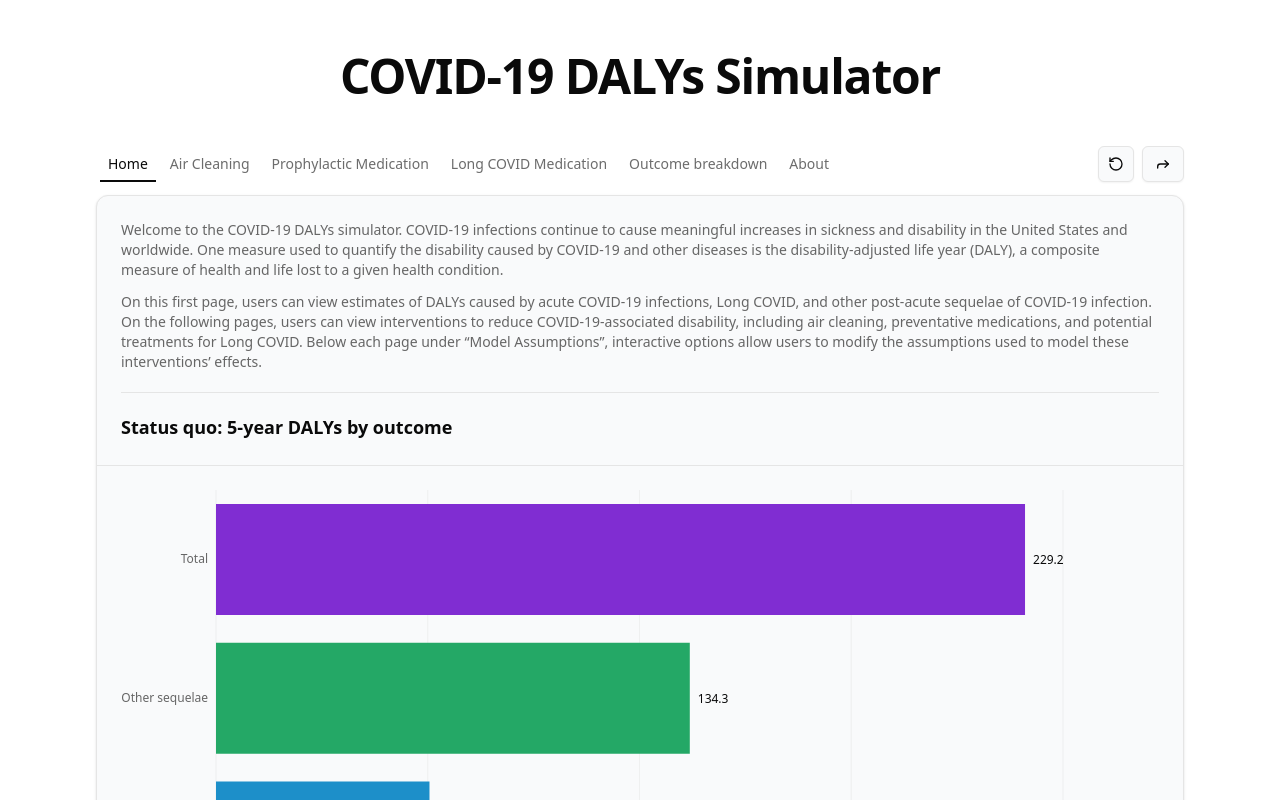
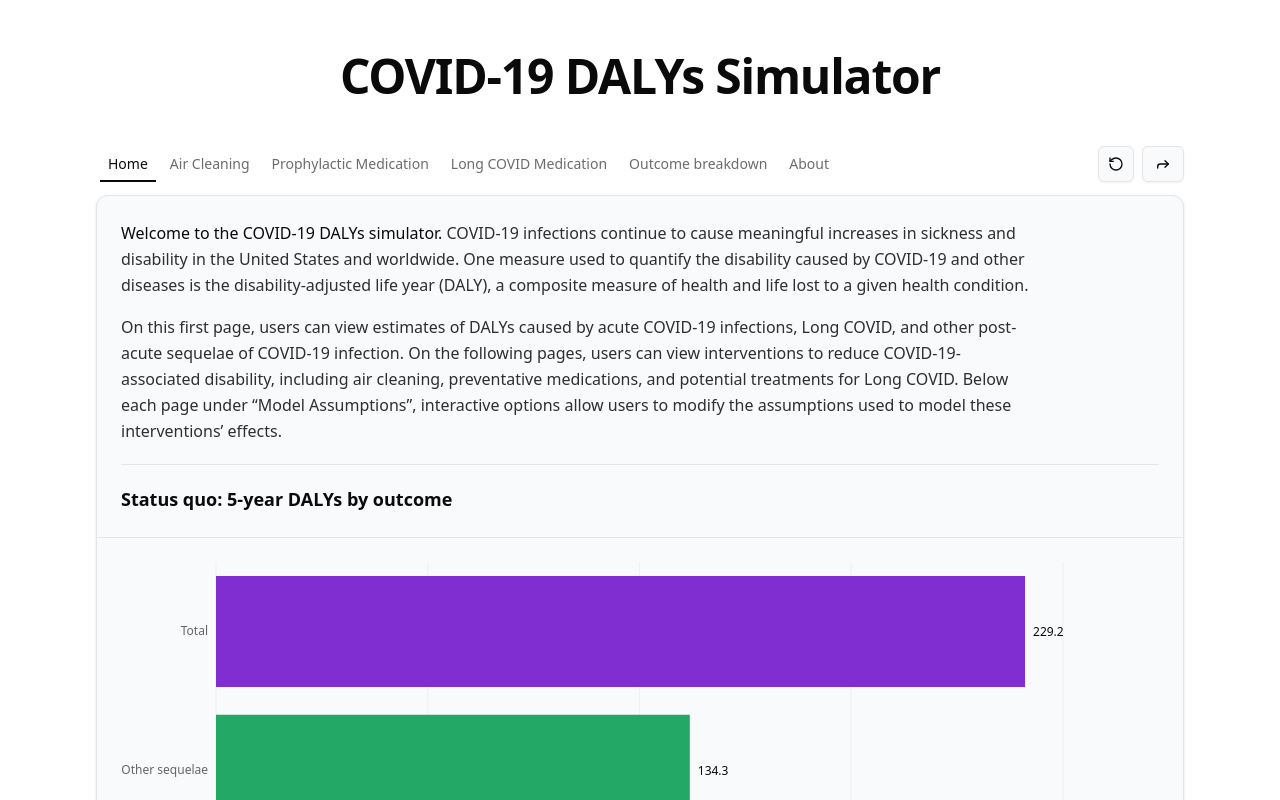
Before and after one commit to DevinCLane/long-covid-dalys, a React (Vite) app: page / in a window 1280 px wide. Shown: the top 800 px of the page. Built offline with nearby package versions, Linux system fonts and the light colour scheme; a web font is replaced by a local one.

Commit message:
Improve landing page chart typography layout

```diff
--- a/src/components/charts/landing-page-chart.tsx
+++ b/src/components/charts/landing-page-chart.tsx
@@ -7,14 +7,16 @@ export function LandingPageChart() {
     <OutcomeBreakdownChart
       variant="landing"
       description={
-        <div className="space-y-3 text-left">
+        <div className="text-foreground/85 max-w-[100ch] space-y-4 text-left text-base leading-relaxed">
           <p>
-            Welcome to the COVID-19 DALYs simulator. COVID-19 infections
-            continue to cause meaningful increases in sickness and disability in
-            the United States and worldwide. One measure used to quantify the
-            disability caused by COVID-19 and other diseases is the
-            disability-adjusted life year (DALY), a composite measure of health
-            and life lost to a given health condition.
+            <span className="text-foreground font-medium">
+              Welcome to the COVID-19 DALYs simulator.
+            </span>{" "}
+            COVID-19 infections continue to cause meaningful increases in
+            sickness and disability in the United States and worldwide. One
+            measure used to quantify the disability caused by COVID-19 and other
+            diseases is the disability-adjusted life year (DALY), a composite
+            measure of health and life lost to a given health condition.
           </p>
           <p>
             On this first page, users can view estimates of DALYs caused by
--- a/src/index.css
+++ b/src/index.css
@@ -266,9 +266,4 @@
   .chart-tabs-list [data-slot="tabs-trigger"]::after {
     display: none;
   }
-
-  .chart-tabs-list [data-slot="tabs-trigger"]:last-child {
-    grid-column: 1 / -1;
-    min-height: 44px;
-  }
 }
```
